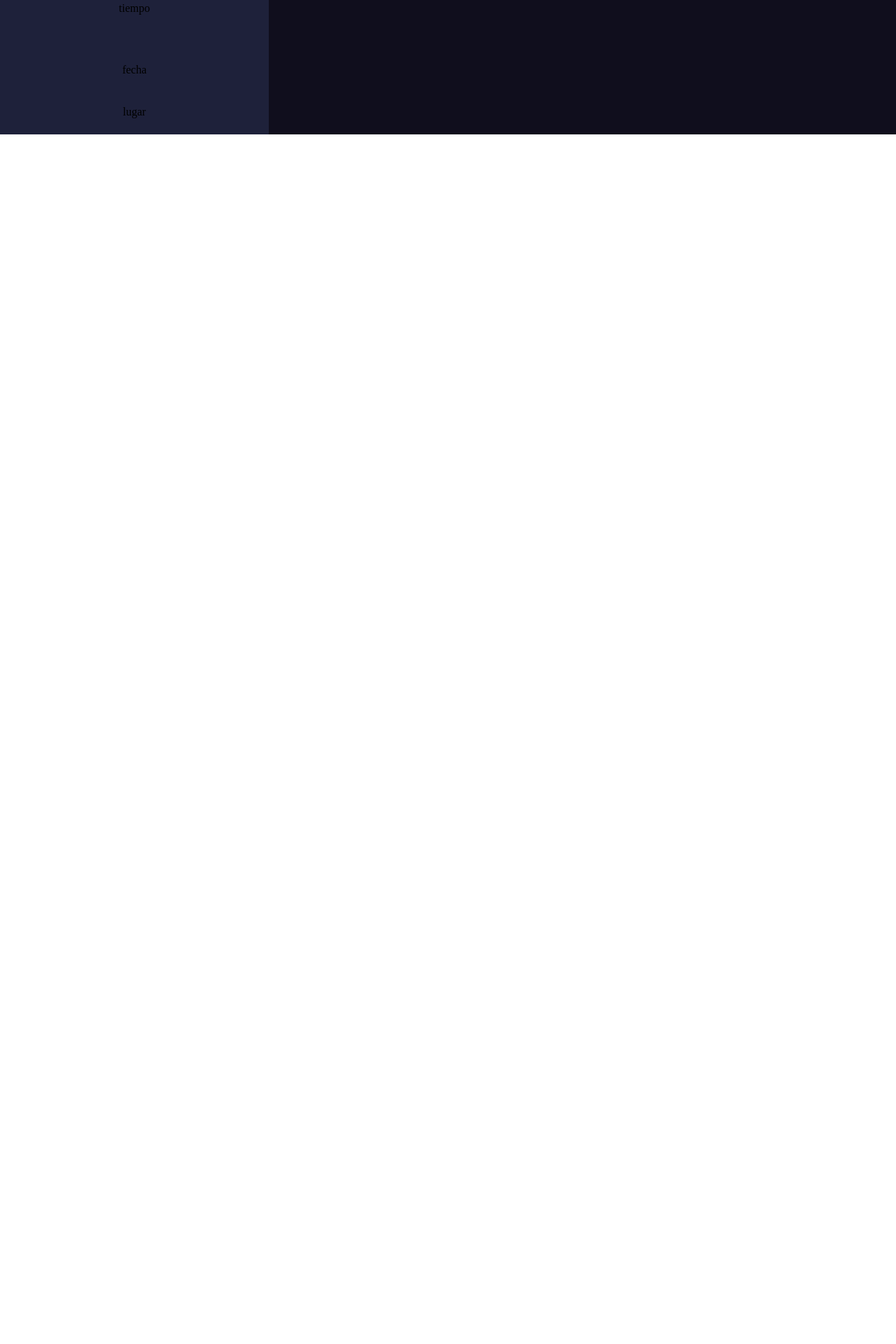
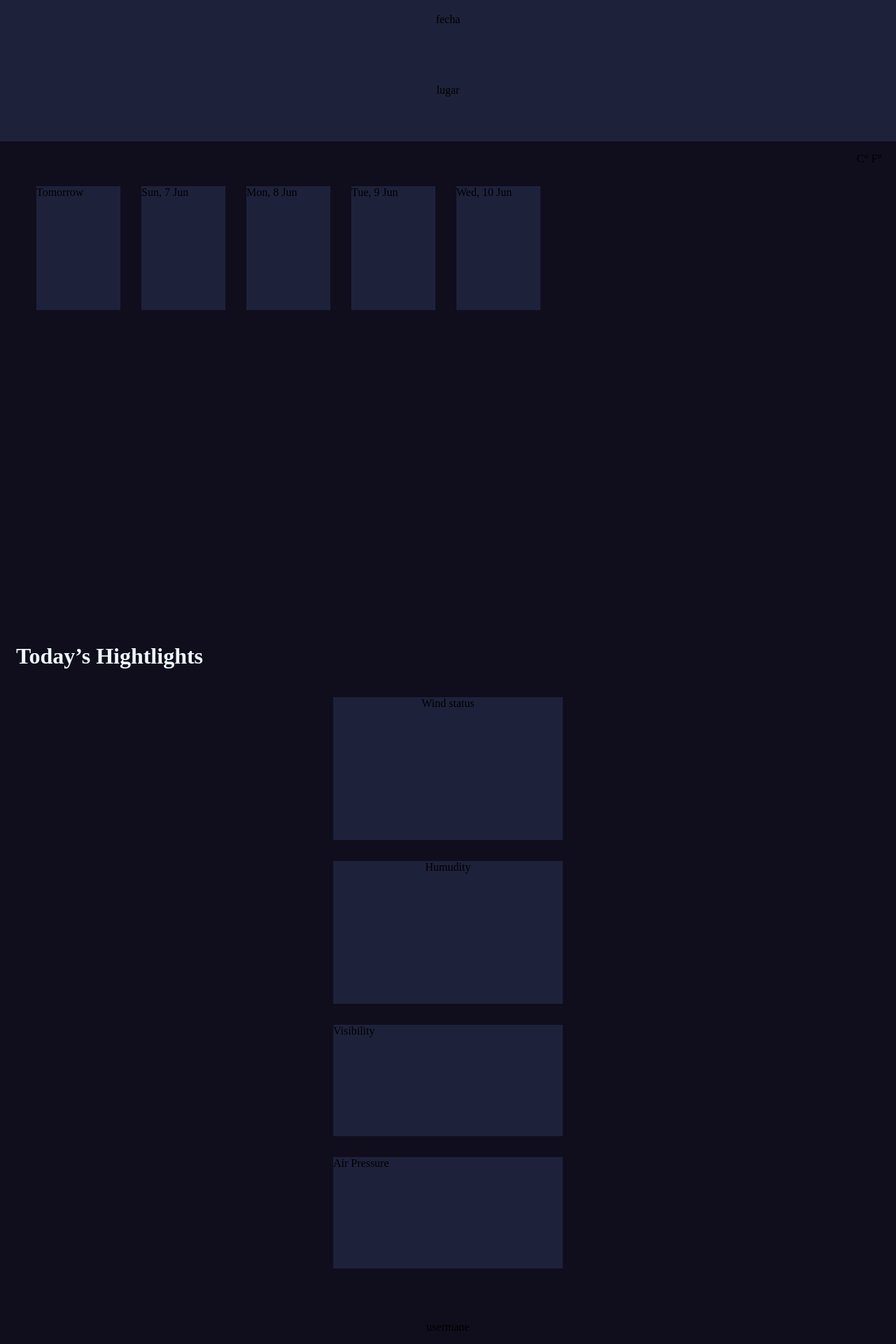
Before and after one commit to josuandrs/Weather-App-M2, a React (Vite) app: page / in a window 1280 px wide. Shown: the part 608-2528 px from the top of the page at 70% size. Before the commit the page ends 800 px from the top, so only its background shows below. Built offline with nearby package versions, Linux system fonts and the light colour scheme.

Commit message:
diseño mobile en desarrollo

```diff
--- a/src/App.css
+++ b/src/App.css
@@ -5,12 +5,12 @@
 }
 .ctn{
   width: 100vw;
-  height: 100vh;
+  height: 100%;
   display: flex;
-  flex-direction: row;
+  flex-direction: column;
 }
 .head{
-  width: 30%;
+  height: 810px;
   background-color:#1E213A;
   display: flex;
   flex-direction: column;
@@ -21,28 +21,89 @@
   align-items: center;
 }
 .head :nth-child(1){
-  height: 10%;
+  height: 9%;
 }
 .head :nth-child(2){
-  height: 40%;
+  height: 38%;
   background-image: url(../public/Cloud-background.png);
   background-repeat: no-repeat;
   background-size: 150%;
   background-position: center;
 }
 .head :nth-child(3){
-  height: 20%;
+  height: 15%;
 }
 .head :nth-child(4){
-  height: 15%;
+  height: 13%;
 }
 .head :nth-child(5){
   height: 7%;
 }
 .head :nth-child(6){
-  height: 8%;
+  height: 18%;
 }
 .main{
-  width: 70%;
+  height: 1718px;
   background-color:#100E1D;
 }
+.mainUp{
+  height: 40%;
+  display: flex;
+  flex-direction: column;
+}
+.mainUp1{
+  height: 5%;
+  display: flex;
+  justify-content: flex-end;
+  align-items: flex-end;
+  margin-right: 20px;
+}
+.mainUp2{
+  height: 95%;
+  display: flex;
+  flex-wrap: wrap;
+  gap: 30px;
+  padding: 30px 52px;
+}
+.bloque{
+  width: 120px;
+  height: 177px;
+  background-color: #1E213A;
+}
+.mainDown{
+  height: 55%;
+  display: flex;
+  flex-direction: column;
+}
+.mainDown > h1{
+  margin-top: 30px;
+  margin-bottom: 40px;
+  margin-left: 23px;
+  color: aliceblue;
+}
+.mainDownBloques{
+  display: flex;
+  flex-direction: column;
+  align-items: center;
+  gap: 30px;
+}
+.bloque1{
+  width: 328px;
+  height: 204px;
+  background-color: #1E213A;
+  display: flex;
+  justify-content: center;
+}
+.bloque2{
+  width: 328px;
+  height: 159px;
+  background-color: #1E213A;
+
+}
+.mainFoter{
+  height: 5%;
+  display: flex;
+  justify-content: center;
+  align-items: flex-end;
+  padding-bottom: 15px;
+}
--- a/src/App.jsx
+++ b/src/App.jsx
@@ -14,7 +14,26 @@ function App() {
         <div className='headSection'>lugar</div>
       </div>
       <div className='main'>
-        <h1>mundo</h1>
+        <div className='mainUp'>
+          <div className='mainUp1'>C° F°</div>
+          <div className='mainUp2'>
+            <div className='bloque'>Tomorrow</div>
+            <div className='bloque'>Sun, 7 Jun</div>
+            <div className='bloque'>Mon, 8 Jun</div>
+            <div className='bloque'>Tue, 9 Jun</div>
+            <div className='bloque'>Wed, 10 Jun</div>
+          </div>
+        </div>
+        <div className='mainDown'>
+          <h1>Today’s Hightlights</h1>
+          <div className='mainDownBloques'>
+            <div className='bloque1'>Wind status</div>
+            <div className='bloque1'>Humudity</div>
+            <div className='bloque2'>Visibility</div>
+            <div className='bloque2'>Air Pressure</div>
+          </div>
+        </div>
+        <div className='mainFoter'>usermane</div>
       </div>
     </div>
   )
```
